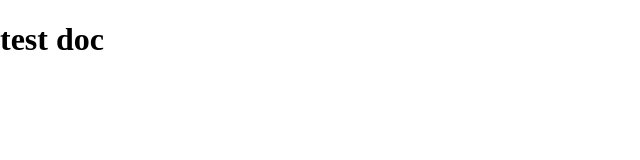
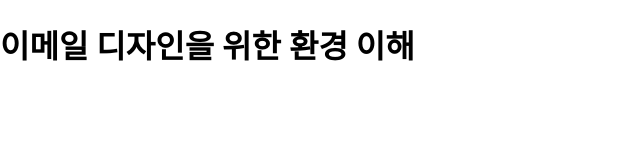
Before and after one commit to yamoo9/email-inline-css, a website: page src/test.html in a window 1280 px wide. Shown: the whole page, without its empty margins (0-640 px from the left). Drawn offline with Linux system fonts and the light colour scheme.

Commit message:
HTML 내용 정리 - 이메일 디자인

```diff
--- a/src/test.html
+++ b/src/test.html
@@ -3,21 +3,18 @@
 <head>
 	<meta http-equiv="X-UA-Compatible" content="IE=Edge">
 	<meta charset="UTF-8">
-	<title>test document</title>
+	<title>이메일 디자인</title>
 	<style>
-
-	body {
-		margin: 0;
-	}
-	.hi {padding: 0;}
-	#hi {
+	body {margin: 0;}
+	#email {
 		color: #fff;
 		vertical-align: middle;
 	}
+	.email {padding: 0;}
 	</style>
 </head>
 <body>
-	<h1 class="hi">test doc</h1>
-	<h2 id="hi">good</h2>
+	<h1 class="email">이메일 디자인을 위한 환경 이해</h1>
+	<h2 id="email">이메일 디자인에서는 테이블 레이아웃을 사용해야 합니다.</h2>
 </body>
 </html>
```
